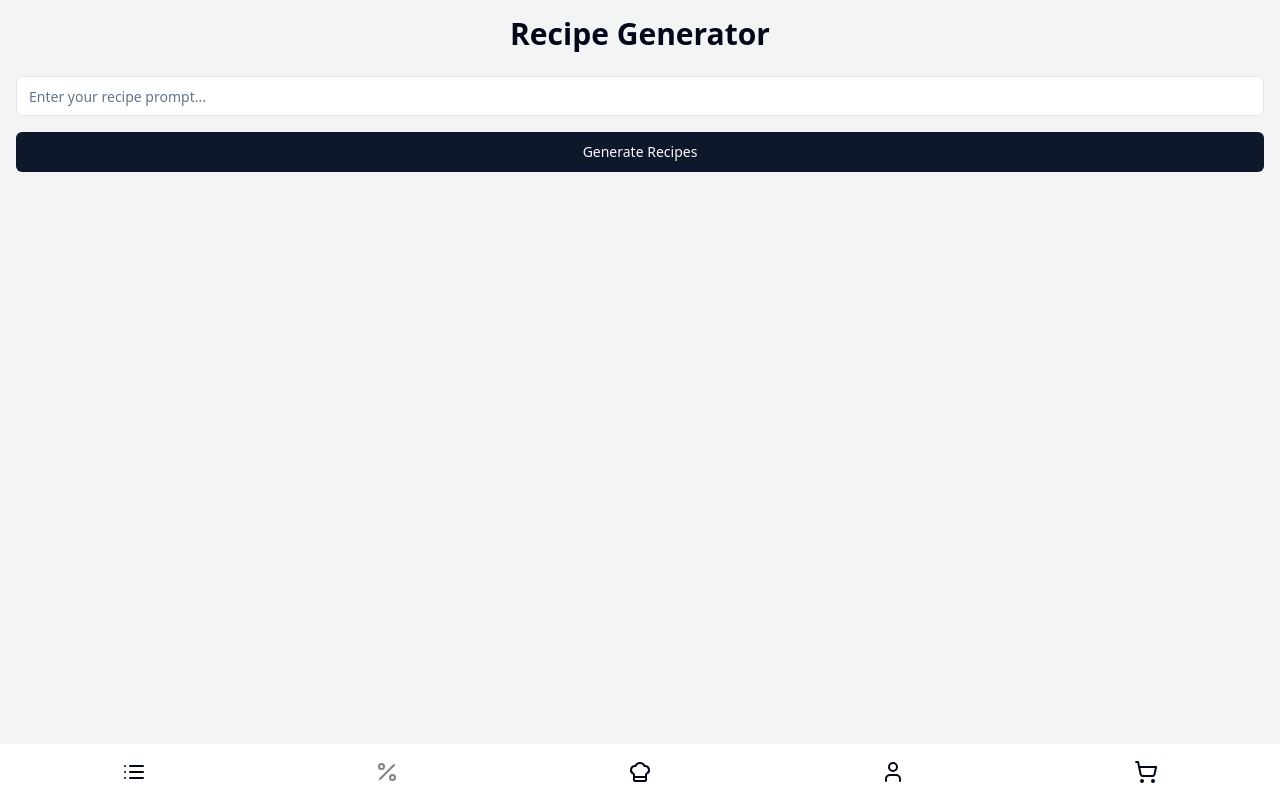
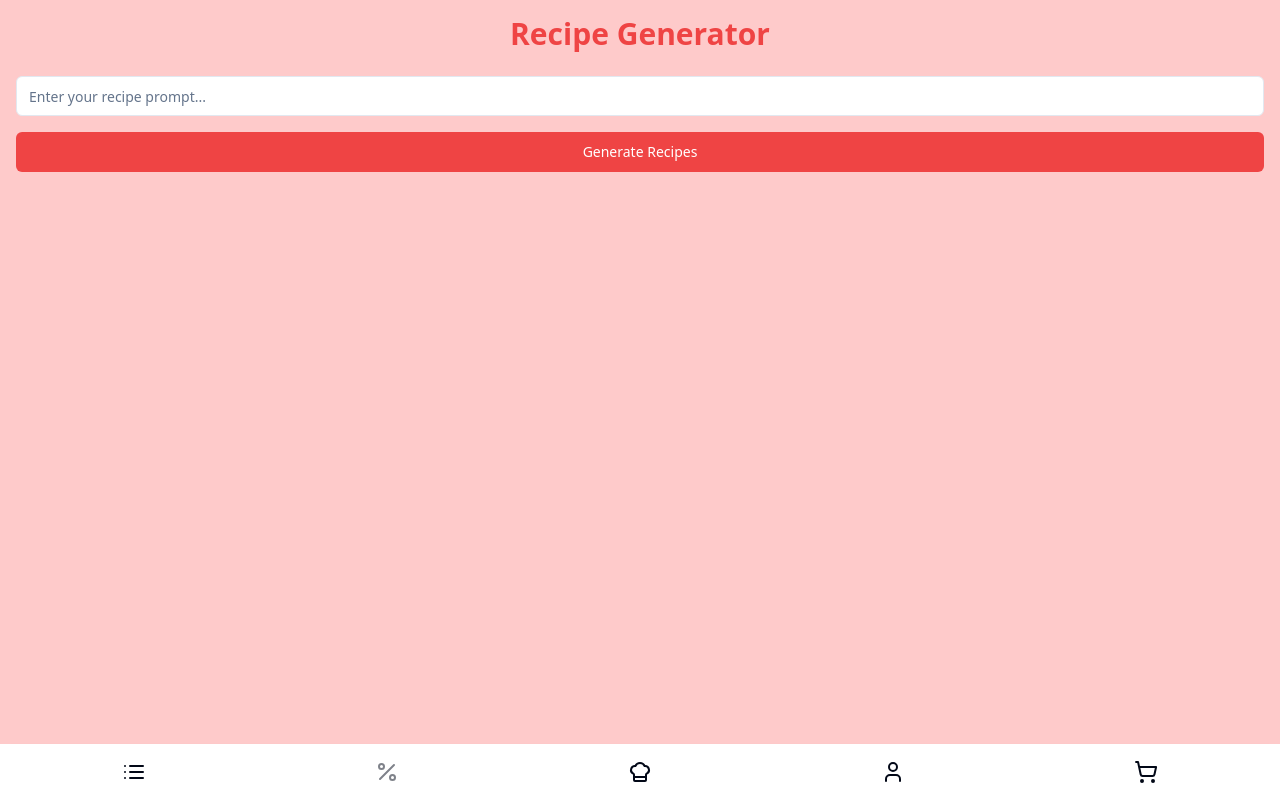
Before and after one commit to SebastianApelgren/recipe-bubble-bazaar, a React (Vite) app: page / in a window 1280 px wide. Built offline with nearby package versions, Linux system fonts and the light colour scheme.

Commit message:
added color to generate recipes page

```diff
--- a/src/App.jsx
+++ b/src/App.jsx
@@ -53,8 +53,8 @@ const App = () => {
     <QueryClientProvider client={queryClient}>
       <TooltipProvider>
         <Toaster />
-        <div className="min-h-screen bg-gray-100 p-4 pb-16 relative">
-          <h1 className="text-3xl font-bold text-center mb-6">Recipe Generator</h1>
+        <div className="min-h-screen bg-red-200 p-4 pb-16 relative">
+          <h1 className="text-3xl font-bold text-center mb-6 text-red-500 font-Times New Roman">Recipe Generator</h1>
           {renderContent()}
           <BottomNavigation setStep={setStep} cartItemCount={cart.length} />
         </div>
--- a/src/components/RecipePrompt.jsx
+++ b/src/components/RecipePrompt.jsx
@@ -46,7 +46,7 @@ const RecipePrompt = ({ setRecipes, setStep }) => {
         placeholder="Enter your recipe prompt..."
         className="w-full"
       />
-      <Button type="submit" disabled={isLoading} className="w-full">
+      <Button type="submit" disabled={isLoading} className="w-full bg-red-500 hover:bg-green-600 text-white">
         {isLoading ? "Generating..." : "Generate Recipes"}
       </Button>
     </form>
```
